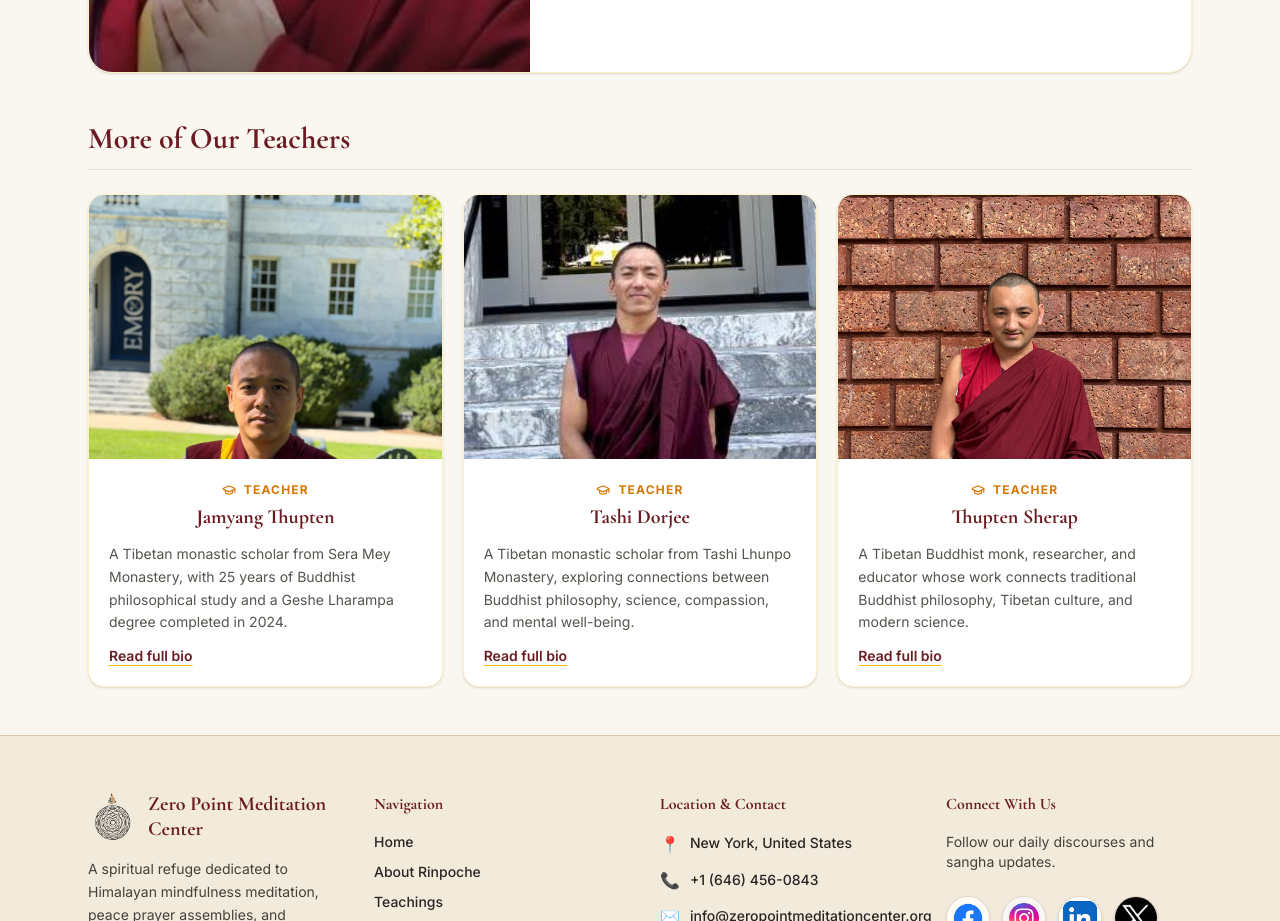
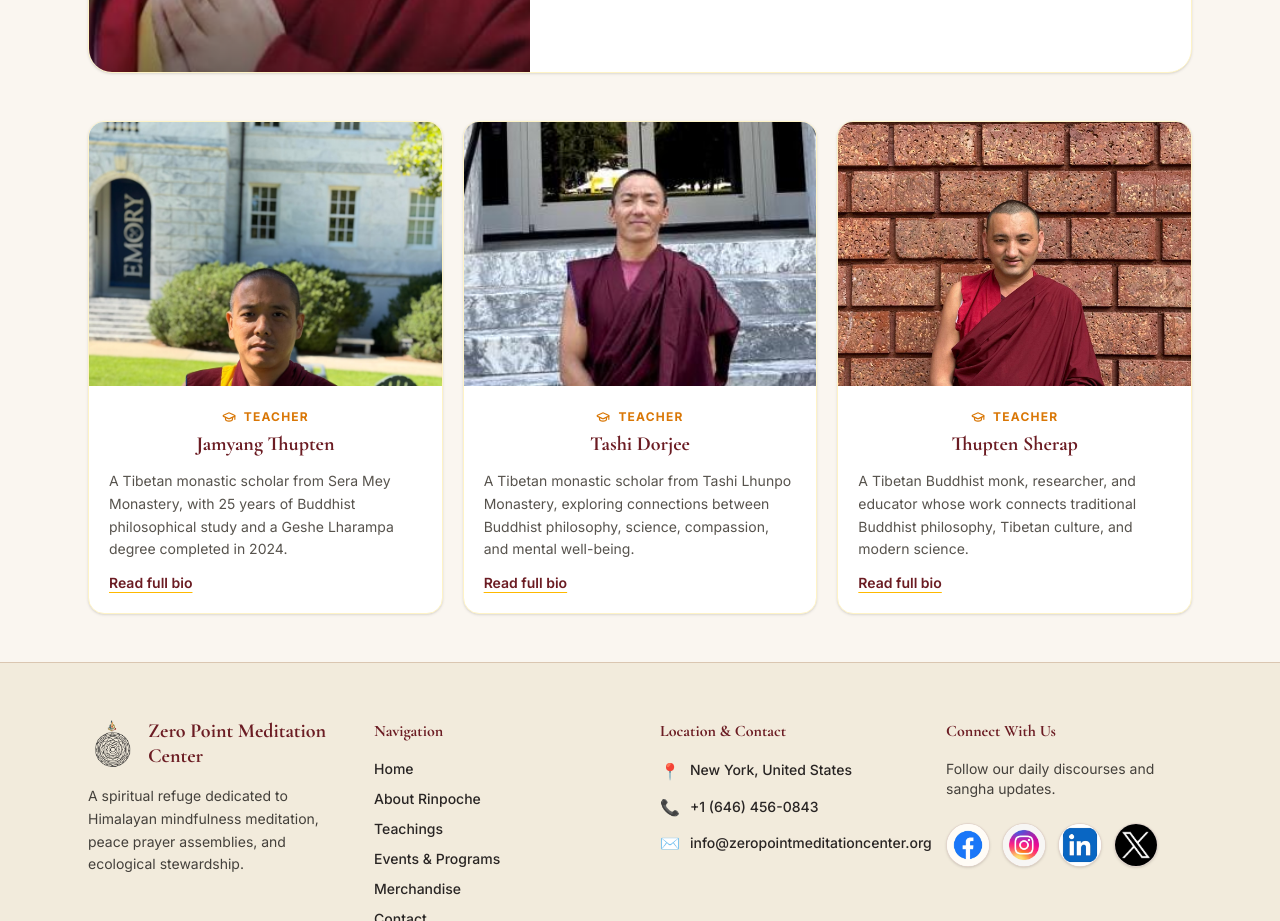
Before and after one commit to sherpaten/Zero-Point-Meditation-Center, a React (Vite) app in the folder zero-point-meditation/: page /teachers in a window 1280 px wide. Shown: the part 1360-2281 px from the top of the page. Built offline with nearby package versions, Linux system fonts and the light colour scheme.

Commit message:
Remove redundant More of Our Teachers heading

```diff
--- a/zero-point-meditation/src/pages/Teachings.jsx
+++ b/zero-point-meditation/src/pages/Teachings.jsx
@@ -131,10 +131,7 @@ export default function Teachings() {
         </motion.article>
       </section>
 
-      <section aria-labelledby="additional-teachers-heading" className="space-y-6">
-        <div className="border-b border-stone-200 pb-3">
-          <h2 id="additional-teachers-heading" className="font-serif text-2xl font-bold text-buddhist-burgundy sm:text-3xl">More of Our Teachers</h2>
-        </div>
+      <section aria-label="Additional teacher profiles" className="space-y-6">
         <div className="grid gap-5 lg:grid-cols-3">
           {[
             {
```
